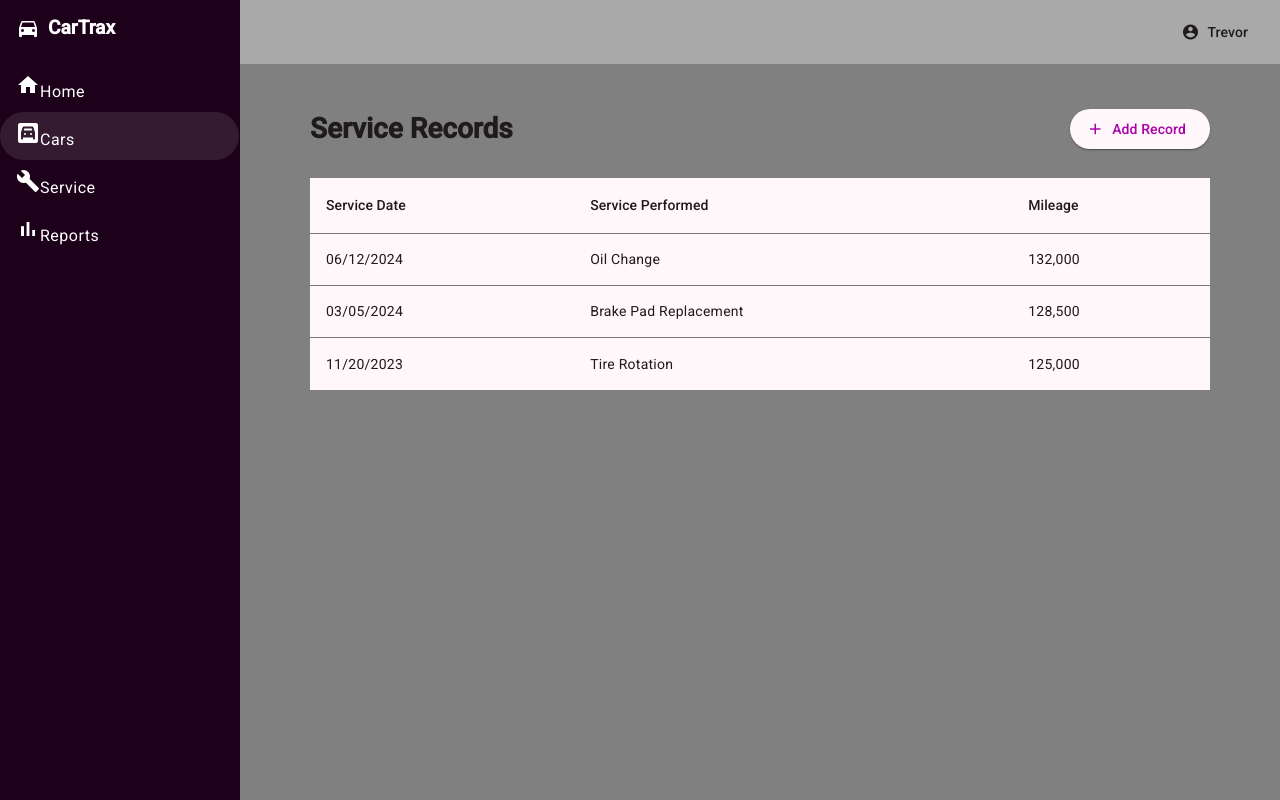
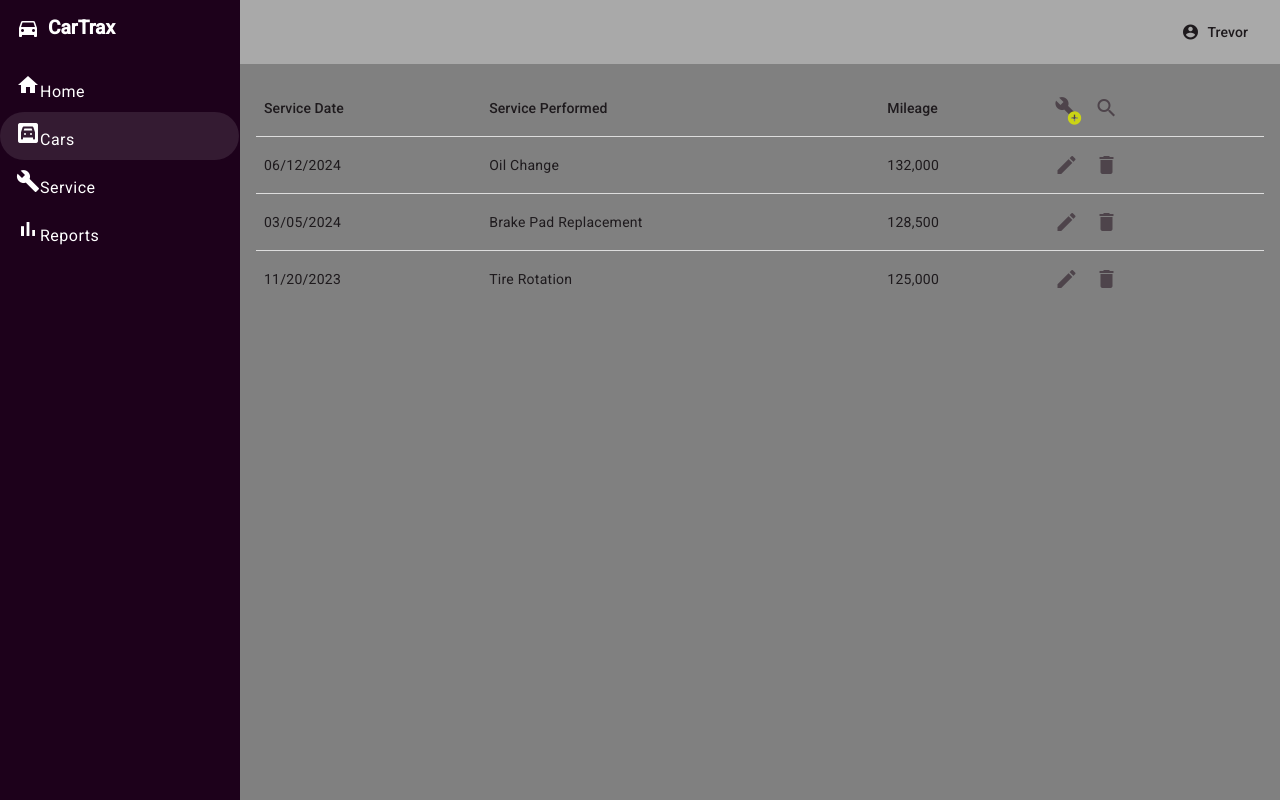
Before and after one commit to Draike13/cartrax-client, an Angular app: page /carList/1/service-records in a window 1280 px wide. Built offline with nearby package versions, Linux system fonts and the light colour scheme.

Commit message:
edit and match service log sheet

```diff
--- a/src/app/car-list-links/service-records/service-records.css
+++ b/src/app/car-list-links/service-records/service-records.css
@@ -1,26 +1,33 @@
-.records-container {
-  max-width: 900px;
-  margin: auto;
-  padding: 20px;
+.service-records-container {
+  padding: 1rem;
 }
 
-.records-header {
-  display: flex;
-  justify-content: space-between;
-  align-items: center;
-  margin-bottom: 20px;
+table {
+  width: 100%;
+  border-collapse: collapse;
+  background-color: grey;
 }
 
-.service-table {
-  width: 100%;
+thead {
+  background: #f5f5f5;
 }
 
-th.mat-header-cell {
-  font-weight: bold;
-  background: #f4f4f4;
+th,
+td {
+  padding: 0.5rem;
+  text-align: left;
+  border-bottom: 1px solid #ddd;
 }
 
-td.mat-cell,
-th.mat-header-cell {
-  padding: 12px;
+.add-service-icon {
+  position: relative;
+  display: inline-block;
 }
+
+.add-service-icon .small-plus {
+  position: absolute;
+  right: -8px;
+  bottom: -8px;
+  font-size: 16px;
+  color: #cbd415;
+}
--- a/src/app/car-list-links/service-records/service-records.html
+++ b/src/app/car-list-links/service-records/service-records.html
@@ -1,16 +1,4 @@
-<div class="records-container">
-  <div class="records-header">
-    <h1>Service Records</h1>
-    <button mat-raised-button color="primary">
-      <mat-icon>add</mat-icon> Add Record
-    </button>
-  </div>
-
-  <table
-    mat-table
-    [dataSource]="records"
-    class="mat-elevation-z2 service-table"
-  >
+<table mat-table [dataSource]="records">
   <!-- Service Date Column -->
   <ng-container matColumnDef="serviceDate">
     <th mat-header-cell *matHeaderCellDef>Service Date</th>
@@ -19,8 +7,12 @@
 
   <!-- Service Performed Column -->
   <ng-container matColumnDef="servicePerformed">
-      <th mat-header-cell *matHeaderCellDef>Service Performed</th>
-      <td mat-cell *matCellDef="let record">{{ record.servicePerformed }}</td>
+    <th mat-header-cell *matHeaderCellDef class="center-column">
+      Service Performed
+    </th>
+    <td mat-cell *matCellDef="let record" class="center-column">
+      {{ record.servicePerformed }}
+    </td>
   </ng-container>
 
   <!-- Mileage Column -->
@@ -29,8 +21,39 @@
     <td mat-cell *matCellDef="let record">{{ record.mileage }}</td>
   </ng-container>
 
-    <!-- Table Header / Rows -->
+  <!-- Actions Column -->
+  <ng-container matColumnDef="actions">
+    <th mat-header-cell *matHeaderCellDef>
+      <!-- Add Service -->
+      <button mat-icon-button color="primary" matTooltip="Add Service">
+        <span class="add-service-icon">
+          <mat-icon class="service-main">build</mat-icon>
+          <mat-icon class="small-plus">add_circle</mat-icon>
+        </span>
+      </button>
+
+      <!-- Search Service -->
+      <button mat-icon-button color="primary" matTooltip="Search Services">
+        <mat-icon>search</mat-icon>
+      </button>
+    </th>
+    <td mat-cell *matCellDef="let record">
+      <button mat-icon-button color="primary">
+        <mat-icon>edit</mat-icon>
+      </button>
+      <button mat-icon-button color="warn">
+        <mat-icon>delete</mat-icon>
+      </button>
+    </td>
+  </ng-container>
+
+  <!-- Header and Row Declarations -->
   <tr mat-header-row *matHeaderRowDef="displayedColumns"></tr>
   <tr mat-row *matRowDef="let row; columns: displayedColumns"></tr>
+
+  @if (records.length === 0) {
+  <tr>
+    <td colspan="4" class="empty">No service records found.</td>
+  </tr>
+  }
 </table>
-</div>
--- a/src/app/car-list-links/service-records/service-records.ts
+++ b/src/app/car-list-links/service-records/service-records.ts
@@ -2,15 +2,21 @@ import { Component } from '@angular/core';
 import { MatButtonModule } from '@angular/material/button';
 import { MatIconModule } from '@angular/material/icon';
 import { MatTableModule } from '@angular/material/table';
+import { MatTooltipModule } from '@angular/material/tooltip';
 
 @Component({
   selector: 'app-service-records',
-  imports: [MatIconModule, MatButtonModule, MatTableModule],
+  imports: [MatIconModule, MatButtonModule, MatTableModule, MatTooltipModule],
   templateUrl: './service-records.html',
   styleUrl: './service-records.css',
 })
 export class ServiceRecords {
-  displayedColumns: string[] = ['serviceDate', 'servicePerformed', 'mileage'];
+  displayedColumns: string[] = [
+    'serviceDate',
+    'servicePerformed',
+    'mileage',
+    'actions',
+  ];
 
   records = [
     {
```
Lines whose indentation alone changed are shown as unchanged.
